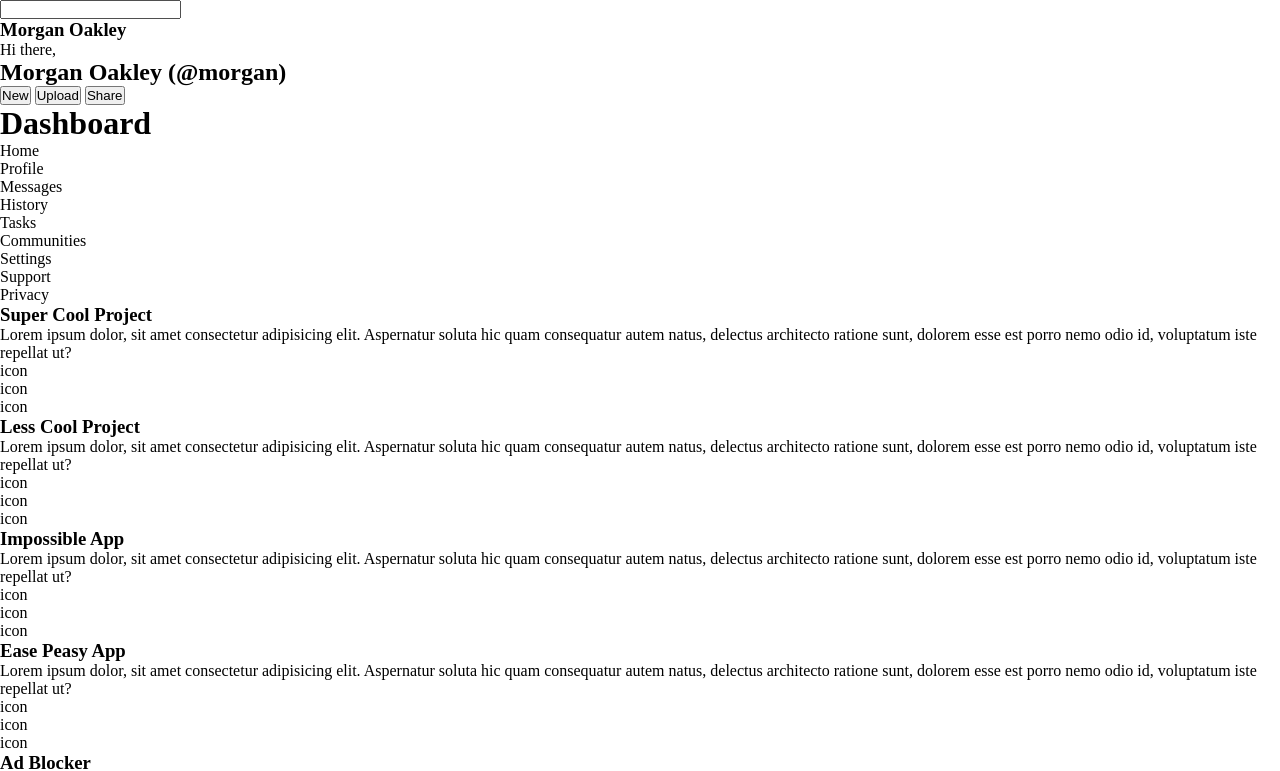
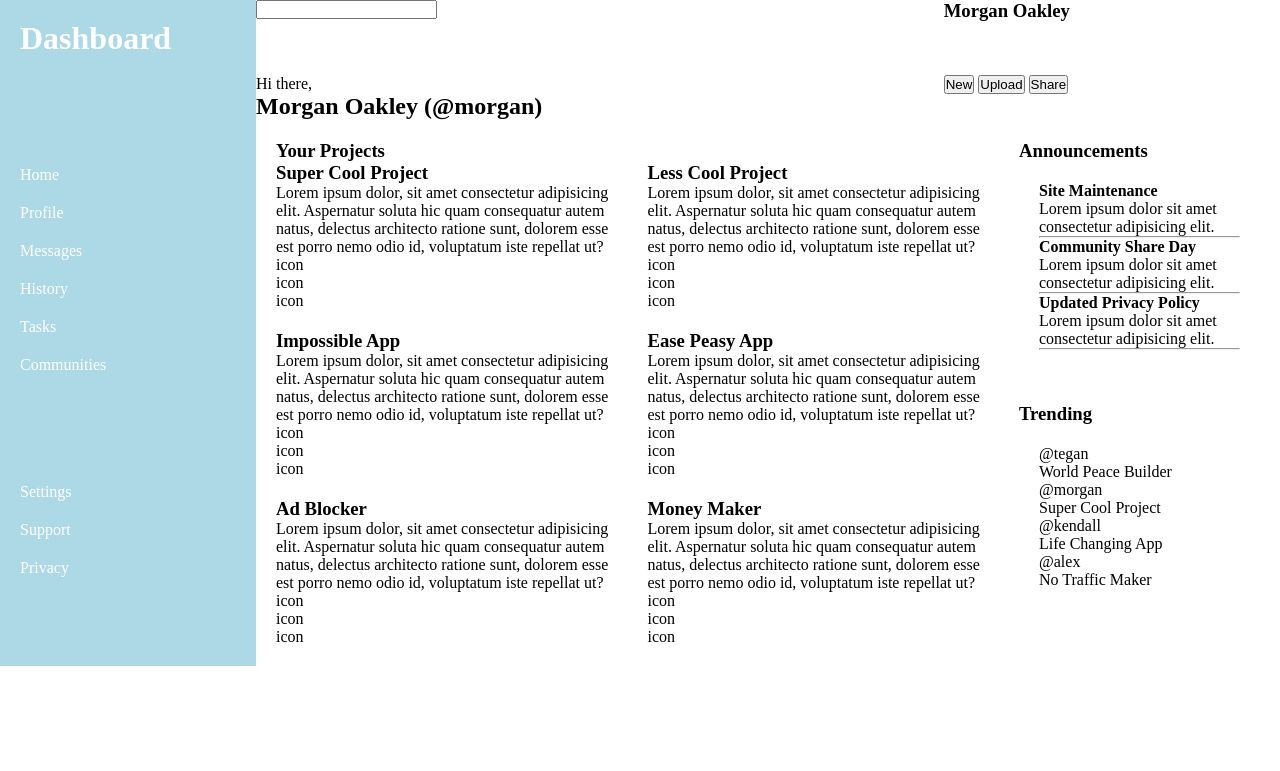
Before and after one commit to HassanElnaggar99/Project-Admin-Dashboard, a plain HTML site: page index.html in a window 1280 px wide. Shown: the top 771 px of the page. Drawn offline with Linux system fonts and the light colour scheme.

Commit message:
Made grid layout

```diff
--- a/index.html
+++ b/index.html
@@ -8,25 +8,33 @@
   </head>
   <body>
     <div class="header">
+      <div class="corner">
         <input type="text">
+      </div>
 
+      <div class="corner">
         <div class="ring"></div>
         <div class="profile-icon"></div>
         <h3>Morgan Oakley</h3>
+      </div>
 
+      <div class="corner">
         <div class="profile-icon"></div>
         <p>Hi there,</p>
         <h2>Morgan Oakley (@morgan)</h2>
+      </div>
 
+      <div class="corner">
         <div class="buttons">
           <button>New</button>
           <button>Upload</button>
           <button>Share</button>
         </div>
       </div>
+    </div>
     <div class="sidebar">
       <h1>Dashboard</h1>
-      <ul>
+      <ul class="navigation">
         <li>Home</li>
         <li>Profile</li>
         <li>Messages</li>
@@ -35,7 +43,7 @@
         <li>Communities</li>
       </ul>
 
-      <ul>
+      <ul class="settings">
         <li>Settings</li>
         <li>Support</li>
         <li>Privacy</li>
@@ -43,6 +51,8 @@
     </div>
     <div class="main-content">
       <div class="projects">
+        <h3>Your Projects</h3>
+        <div class="cards">
           <div class="card">
             <h3>Super Cool Project</h3>
             <p>Lorem ipsum dolor, sit amet consectetur adipisicing elit. Aspernatur soluta hic quam consequatur autem natus, delectus architecto ratione sunt, dolorem esse est porro nemo odio id, voluptatum iste repellat ut?</p>
@@ -86,21 +96,30 @@
             <div>icon</div>
           </div>
         </div>
+      </div>
       <div class="announcements">
+        <h3>Announcements</h3>
+        <div class="news-card">
           <div class="news">
             <h4>Site Maintenance</h4>
             <p>Lorem ipsum dolor sit amet consectetur adipisicing elit.</p>
+            <hr>
           </div>
           <div class="news">
             <h4>Community Share Day</h4>
             <p>Lorem ipsum dolor sit amet consectetur adipisicing elit.</p>
+            <hr>
           </div>
           <div class="news">
             <h4>Updated Privacy Policy</h4>
             <p>Lorem ipsum dolor sit amet consectetur adipisicing elit.</p>
+            <hr>
+          </div>
         </div>
       </div>
       <div class="trending">
+        <h3>Trending</h3>
+        <div class="trending-card">
           <div class="person">
             <div class="profile-icon"></div>
             <p>@tegan</p>
@@ -123,6 +142,7 @@
           </div>
         </div>
       </div>
+    </div>
 
     <script src="./script.js"></script>
   </body>
--- a/style.css
+++ b/style.css
@@ -4,6 +4,65 @@
   box-sizing: border-box;
 }
 
+ul {
+  list-style: none;
+}
+
 body {
+  display: grid;
+  grid-template-columns: 1fr 4fr;
+}
 
+.header {
+  grid-column: 2 / 3;
+
+  display: grid;
+  grid-template-columns: 2fr 1fr;
+  grid-template-rows: 1fr 1fr;
+  gap: 30px 15px;
 }
+
+.sidebar {
+  grid-column: 1 / 2;
+  grid-row: 1 / 3;
+  background-color: lightblue;
+  color: white;
+  padding: 20px;
+
+  display: grid;
+  gap: 40px;
+}
+.sidebar .navigation {
+  display: grid;
+  gap: 20px;
+  height: max-content;
+}
+.sidebar .settings {
+  display: grid;
+  gap: 20px;
+  height: max-content;
+}
+
+.main-content {
+  grid-column: 2 / 3;
+  display: grid;
+  grid-template-columns: 3fr 1fr;
+  grid-template-rows: 1fr 1fr;
+  gap: 20px;
+  padding: 20px;
+}
+.main-content .projects {
+  grid-column: 1;
+  grid-row: 1 / 3;
+}
+.projects .cards {
+  display: grid;
+  grid-template-columns: 1fr 1fr;
+  gap: 20px;
+}
+.announcements .news-card{
+  padding: 20px;
+}
+.trending .trending-card {
+  padding: 20px;
+}
```
Lines whose indentation alone changed are shown as unchanged.
